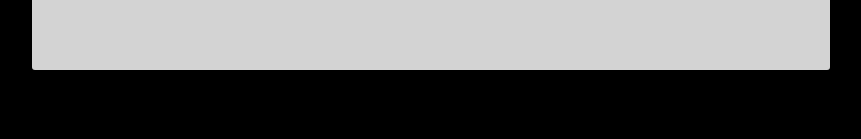
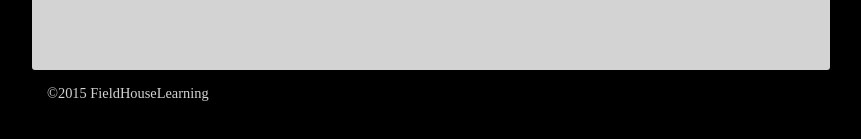
Before and after one commit to thatoneguyadf/js1toDoList, a plain HTML site: page index.html in a window 1280 px wide. Shown: the part 525-664 px from the top of the page, without its empty margins (209-1070 px from the left). Drawn offline with Linux system fonts and the light colour scheme.

Commit message:
final twweaks

```diff
--- a/css/styles.css
+++ b/css/styles.css
@@ -64,3 +64,8 @@ input, button {
 li input {
     margin: 3px;
 }
+
+footer {
+    color: lightgray;
+    font-size: 0.9em;
+}
--- a/index.html
+++ b/index.html
@@ -24,6 +24,8 @@
     </ul>
 </div>
 
+<footer class="container">&copy;2015 FieldHouseLearning</footer>
+
 <script type="text/javascript" src="js/app.js"></script>
 </body>
 </html>
```
